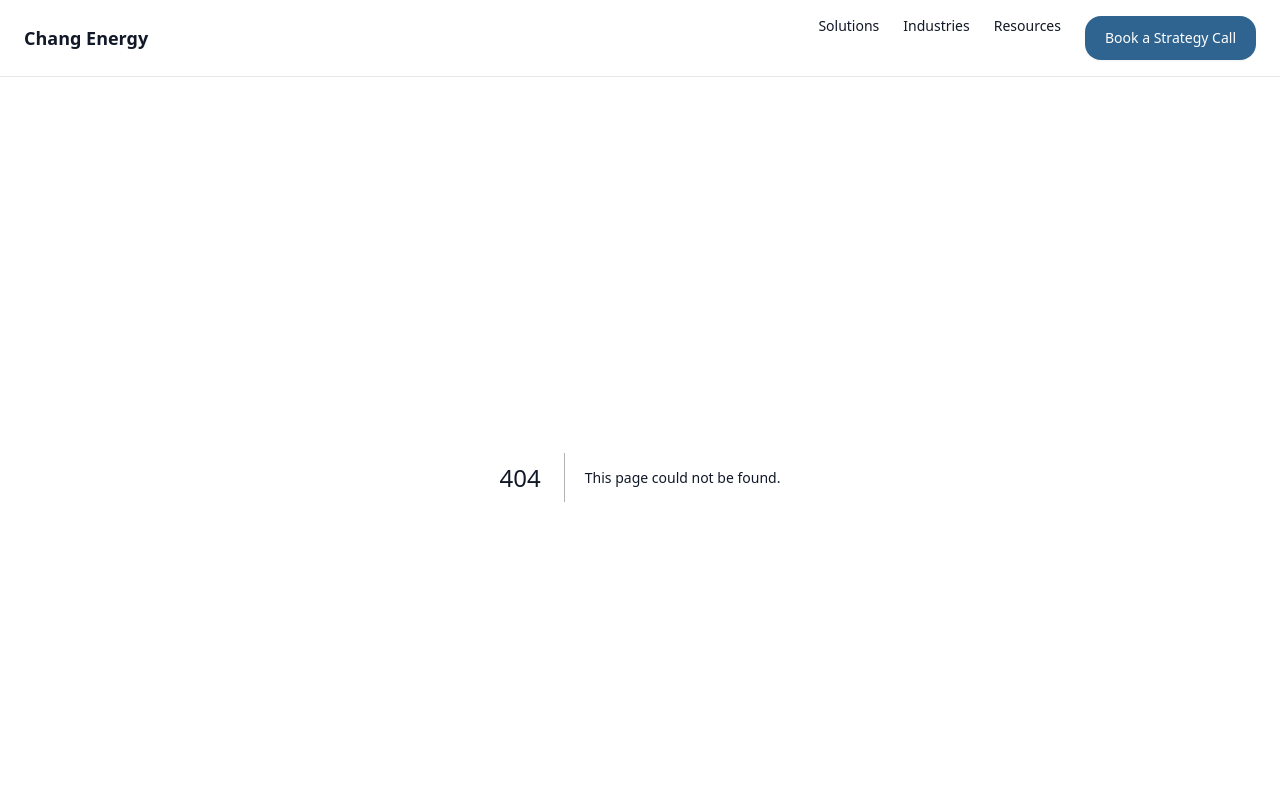
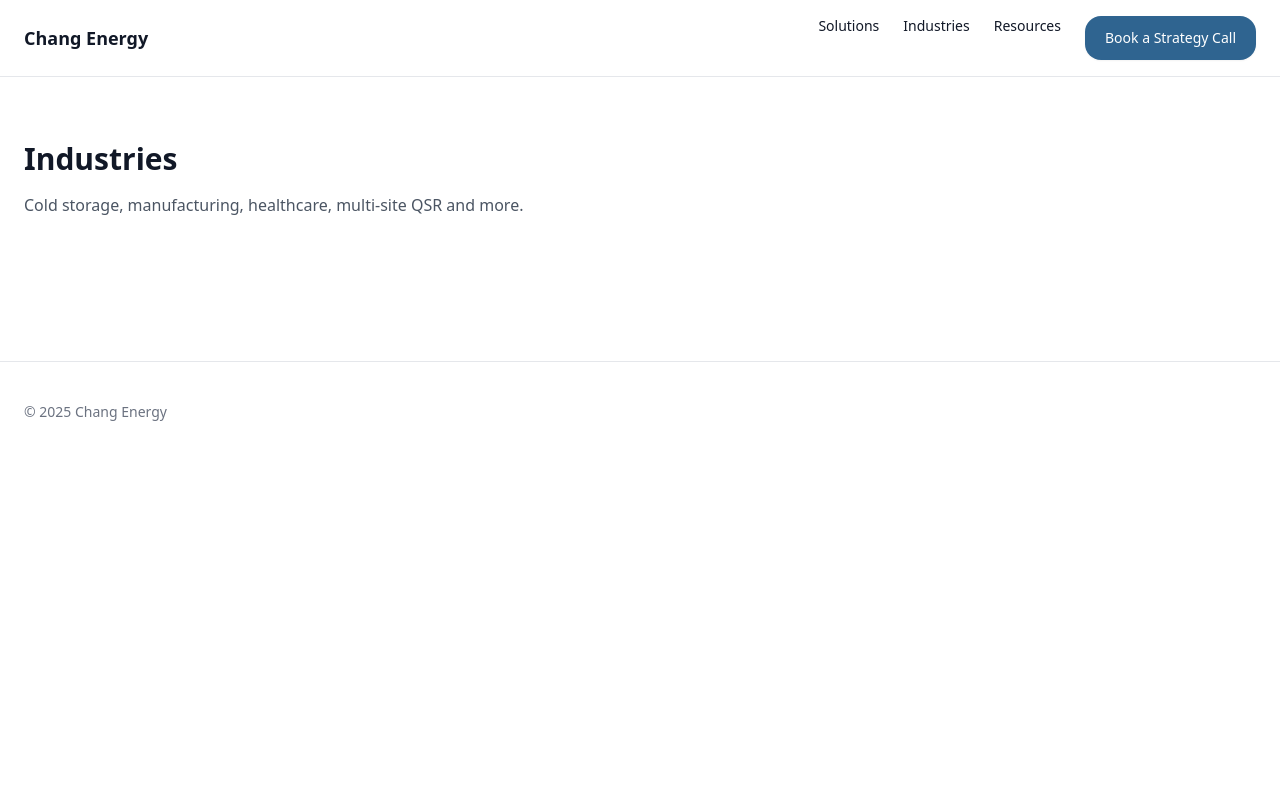
Before and after one commit to Alychang894/chang-energy-site, a Next.js app: page /industries in a window 1280 px wide. Before the commit this address had no page. Shown: the top 800 px of the page. Built offline with nearby package versions, Linux system fonts and the light colour scheme.

Commit message:
Create page.tsx

```diff
--- /dev/null
+++ b/app/industries/page.tsx
@@ -0,0 +1,8 @@
+export default function Page(){
+  return (
+    <section className="py-16">
+      <h1 className="text-3xl font-semibold">Industries</h1>
+      <p className="mt-4 text-gray-600">Cold storage, manufacturing, healthcare, multi-site QSR and more.</p>
+    </section>
+  )
+}
```
